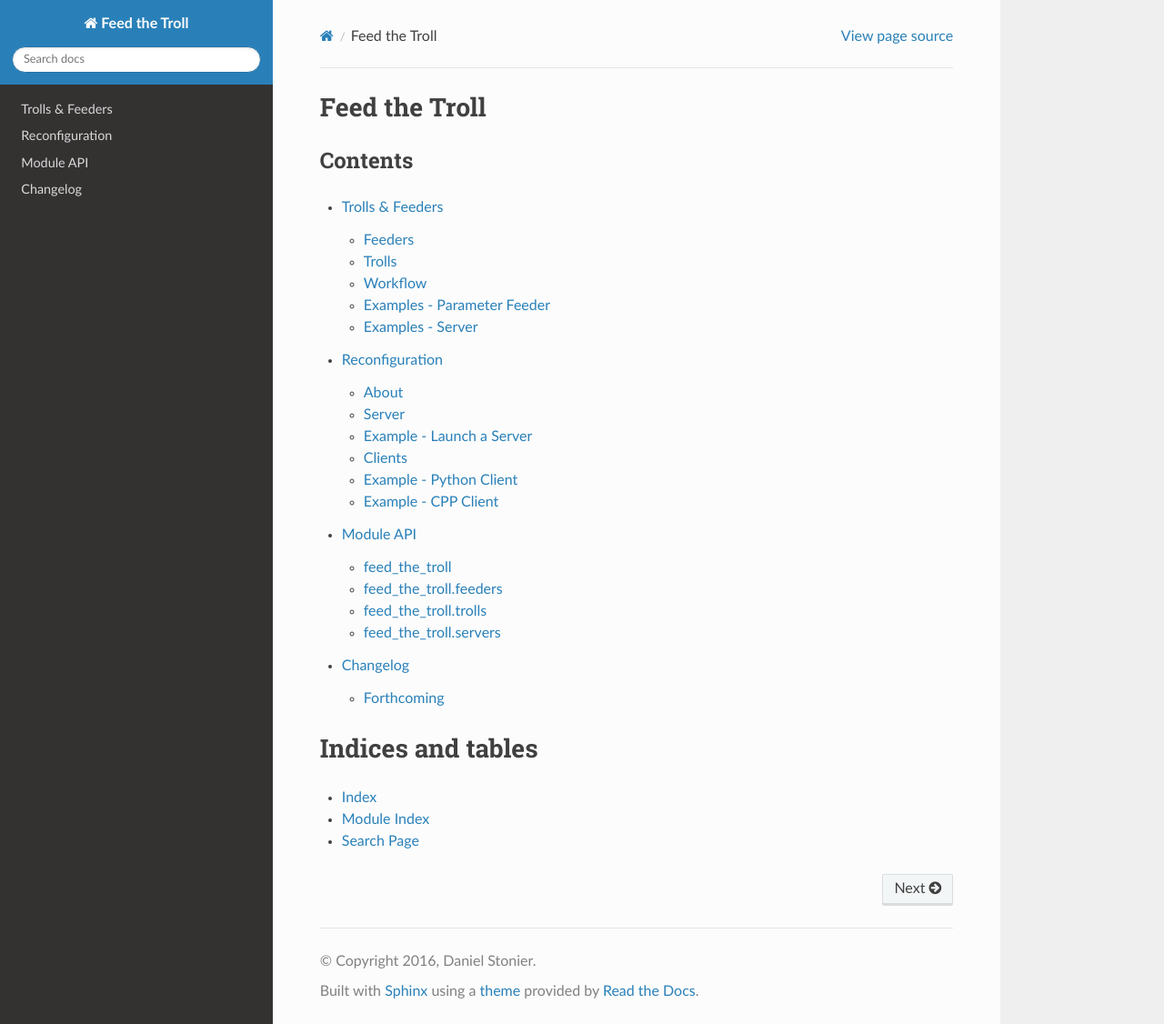
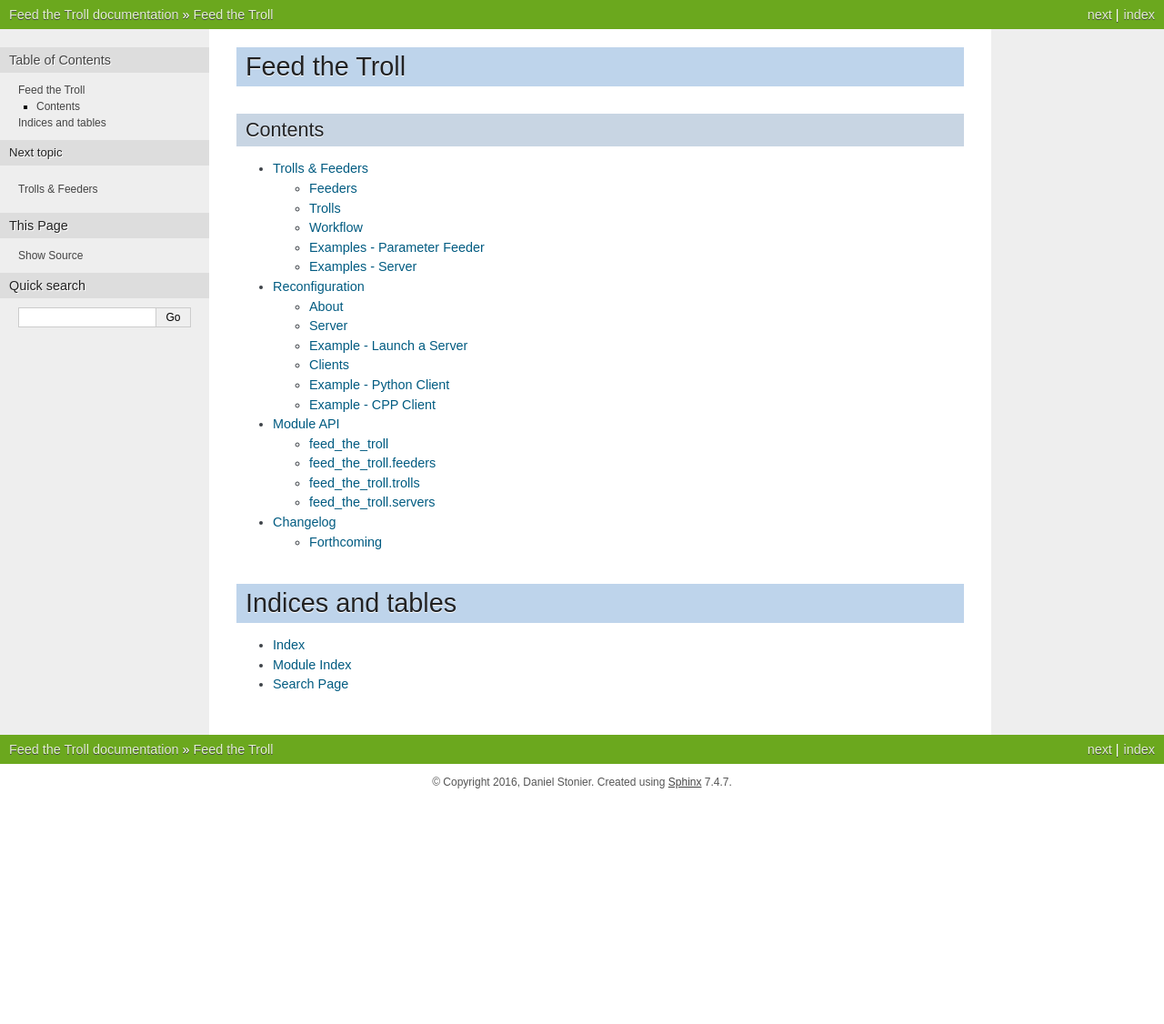
Before and after one commit to stonier/feed_the_troll, a Sphinx documentation site: the page built from doc/index.rst, in a window 1280 px wide and 1126 px high. Shown: the whole window at 91% size. Built offline with Sphinx 7.4.7, drawn with Linux system fonts in a browser that asks for light colours; the version number could not be read and is left out.

Commit message:
[docs] unwind rtd for now so I can release on trusty

```diff
--- a/doc/conf.py
+++ b/doc/conf.py
@@ -15,7 +15,7 @@
 import sys
 import os
 import catkin_pkg.package
-import sphinx_rtd_theme
+#import sphinx_rtd_theme
 
 catkin_dir = os.path.dirname(os.path.dirname(os.path.abspath(__file__)))
 catkin_package = catkin_pkg.package.parse_package(os.path.join(catkin_dir, catkin_pkg.package.PACKAGE_MANIFEST_FILENAME))
@@ -111,7 +111,8 @@ pygments_style = 'sphinx'
 
 # The theme to use for HTML and HTML Help pages.  See the documentation for
 # a list of builtin themes.
-html_theme = 'sphinx_rtd_theme'
+#html_theme = 'sphinx_rtd_theme'
+html_theme = 'nature'
 
 # Theme options are theme-specific and customize the look and feel of a theme
 # further.  For a list of options available for each theme, see the
@@ -119,7 +120,7 @@ html_theme = 'sphinx_rtd_theme'
 #html_theme_options = {}
 
 # Add any paths that contain custom themes here, relative to this directory.
-html_theme_path = [sphinx_rtd_theme.get_html_theme_path()]
+# html_theme_path = [sphinx_rtd_theme.get_html_theme_path()]
 
 # The name for this set of Sphinx documents.  If None, it defaults to
 # "<project> v<release> documentation".
```
